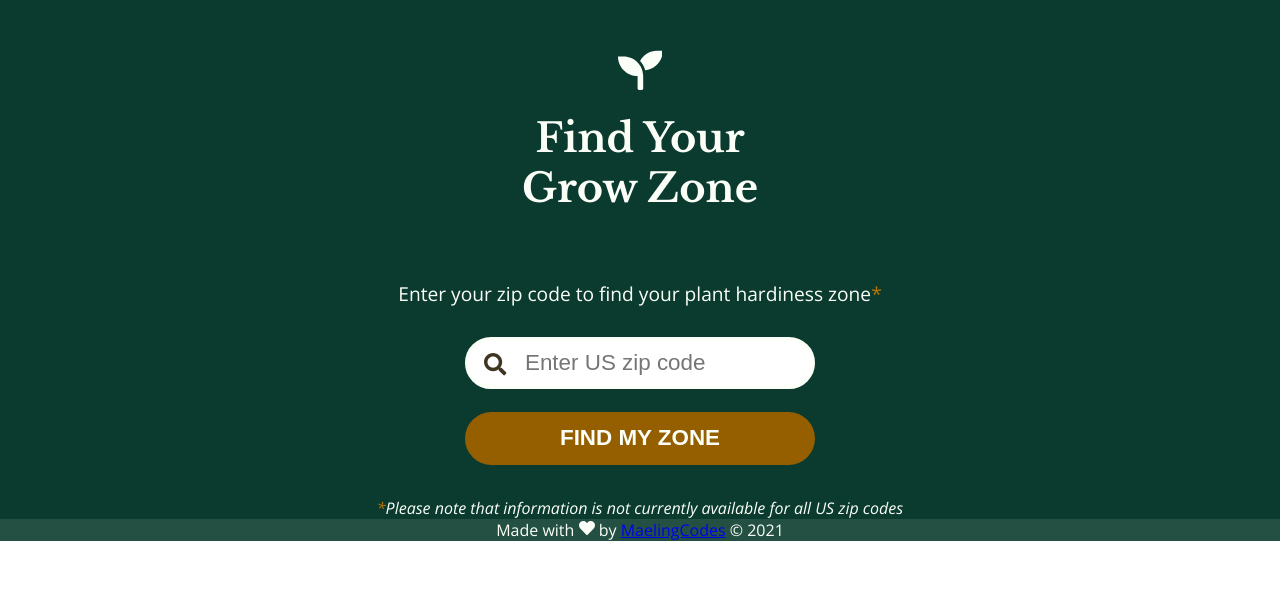
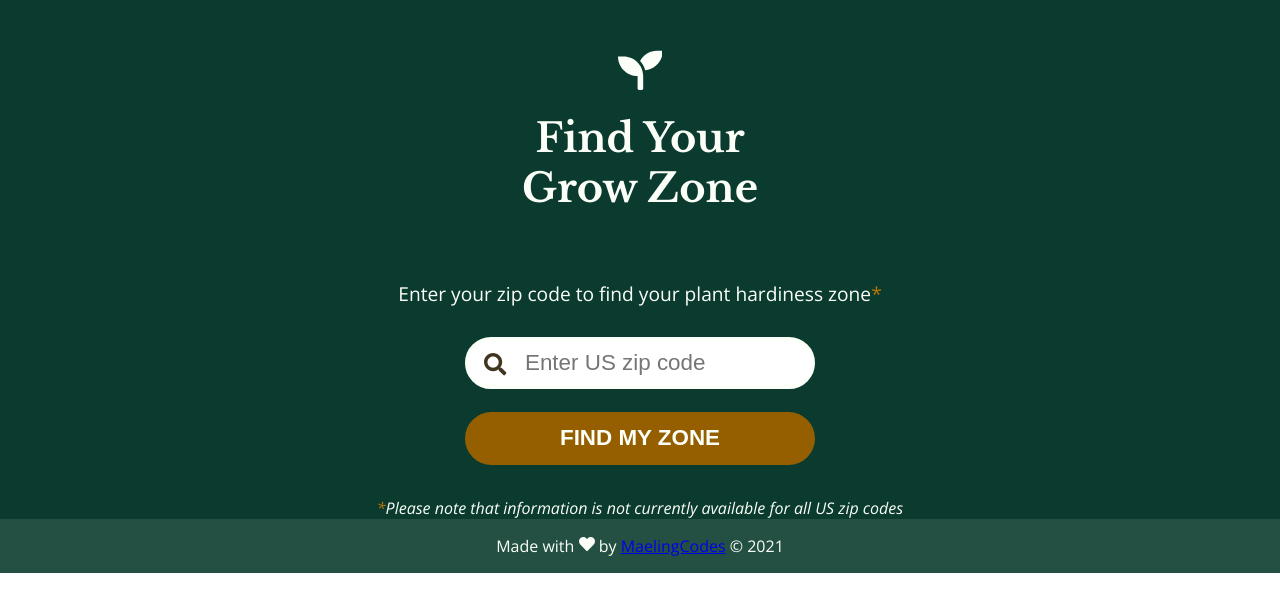
Before and after one commit to maelingmurphy/grow-zone-finder, a React (Create React App) app: page / in a window 1280 px wide. Shown: the top 612 px of the page. Built offline with nearby package versions, Linux system fonts and the light colour scheme.

Commit message:
add padding to footer

```diff
--- a/src/components/css/Footer.css
+++ b/src/components/css/Footer.css
@@ -3,4 +3,5 @@ footer {
     background: #245043;
     text-align: center;
     color: #FBFFF8;
+    padding: 1em 0.5em;
 }
```
